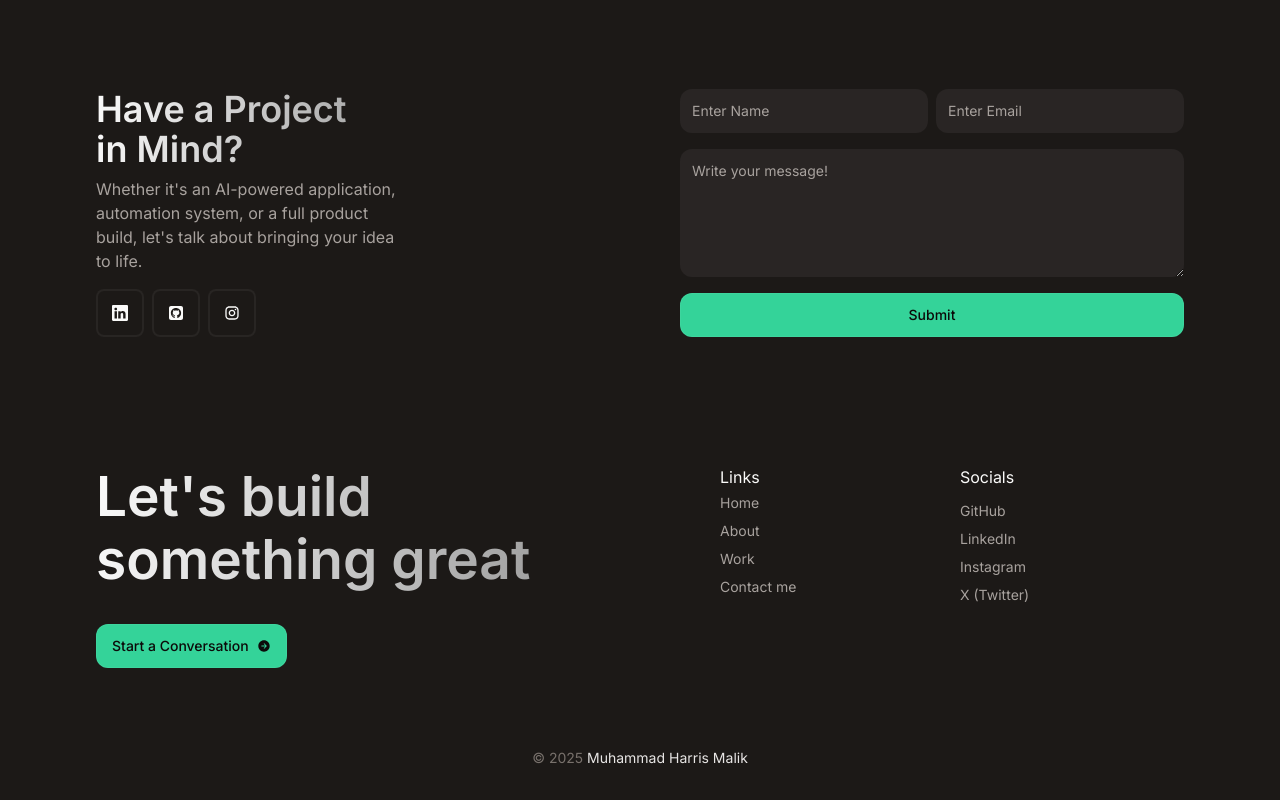
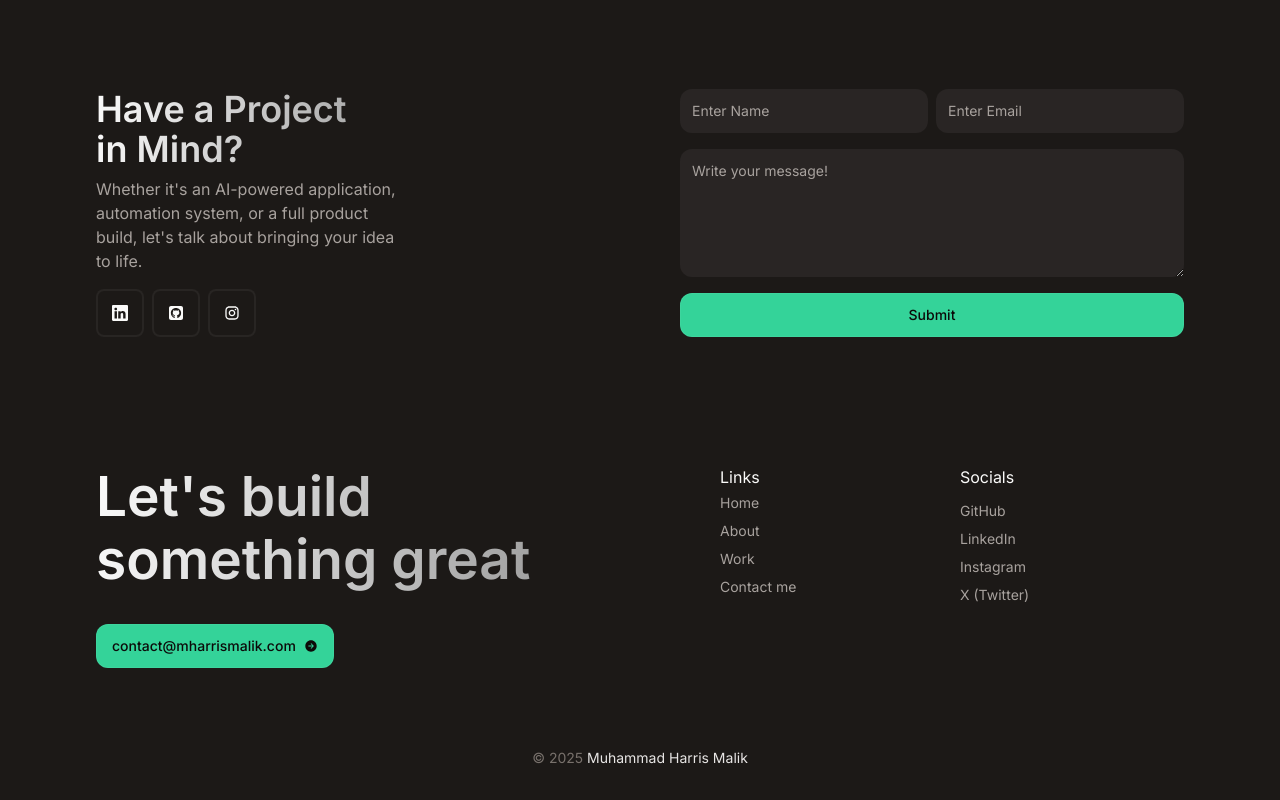
Before and after one commit to harrismalik/portfolio, a React (Vite) app: page / in a window 1280 px wide. Shown: the part 4304-5104 px from the top of the page. Built offline with nearby package versions, Linux system fonts and the light colour scheme.

Commit message:
footer update

```diff
--- a/src/components/Footer/index.tsx
+++ b/src/components/Footer/index.tsx
@@ -51,7 +51,7 @@ export default function Footer() {
                             Let&apos;s build something great
                         </h2>
                         <a href="mailto:contact@mharrismalik.com" className="btn btn-primary text-[18px] pr-3">
-                            Start a Conversation
+                            contact@mharrismalik.com
                             <IoArrowForwardCircle />
                         </a>
                     </div>
```
